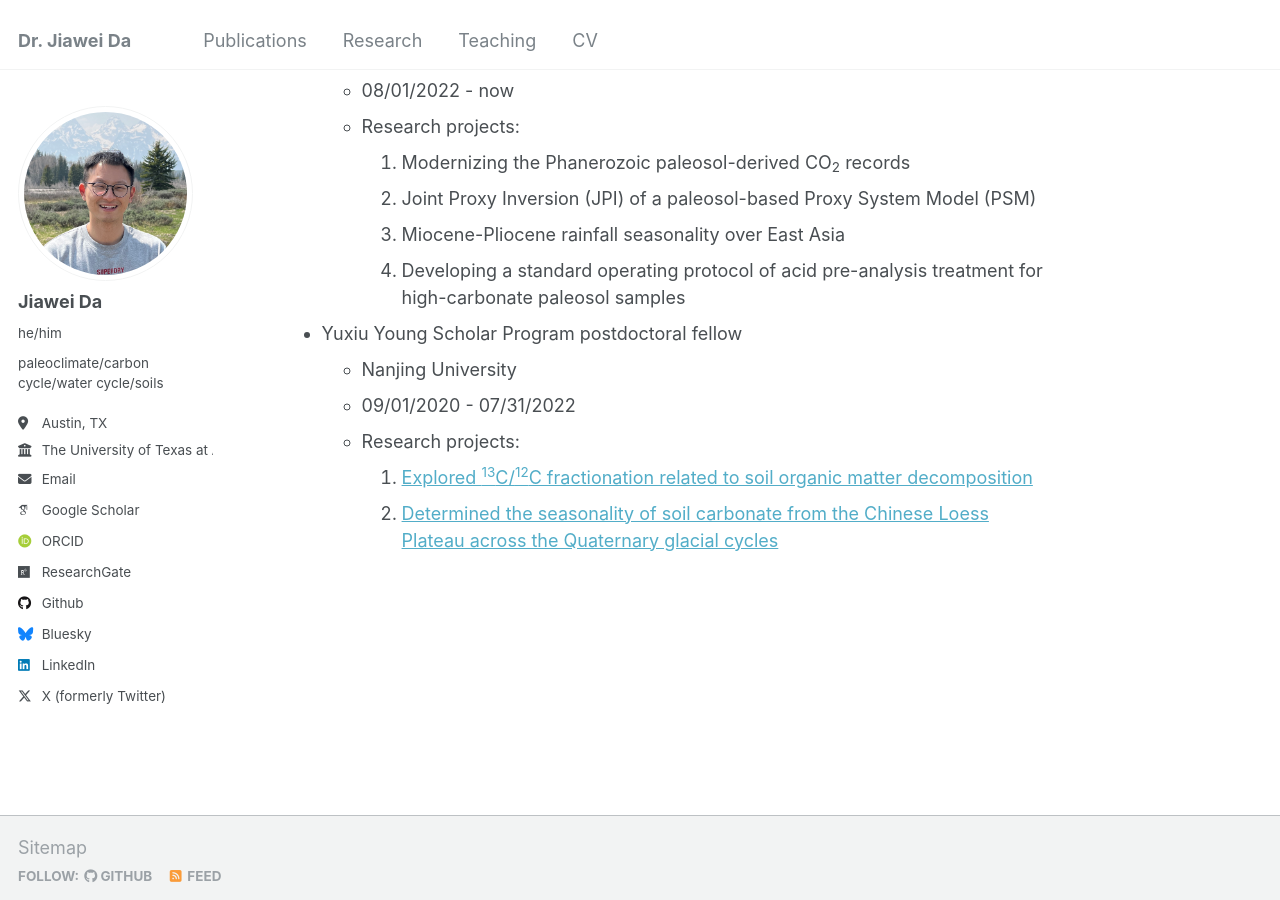
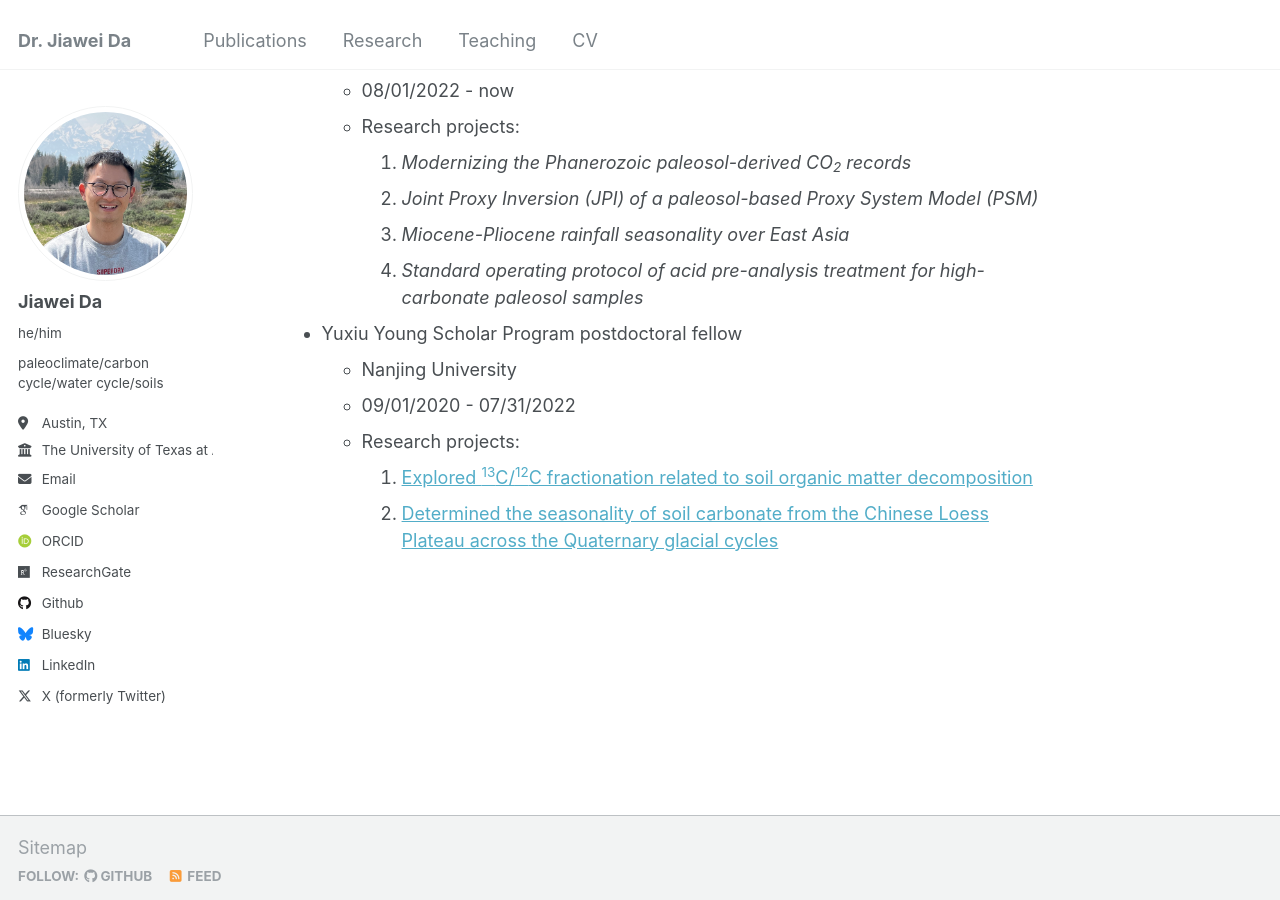
Before and after one commit to da-jiawei/da-jiawei.github.io, a Jekyll site: the page built from _pages/about.md, in a window 1280 px wide and 900 px high, scrolled down 771 px. Built offline with Jekyll 4.4.1, drawn with Linux system fonts in a browser that asks for light colours; some web fonts are replaced.

Commit message:
update intro

```diff
--- a/_data/navigation.yml
+++ b/_data/navigation.yml
@@ -24,7 +24,7 @@ main:
   #   url: /year-archive/
 
   - title: "CV"
-    url: /files/CV_jiawei.pdf
+    url: /files/CV_JiaweiDa.pdf
 
   # - title: "Guide"
   #   url: /markdown/
--- a/_pages/about.md
+++ b/_pages/about.md
@@ -26,10 +26,10 @@ Work Experience
     - The University of Texas at Austin
     - 08/01/2022 - now
     - Research projects:
-        1. Modernizing the Phanerozoic paleosol-derived CO<sub>2</sub> records
-        2. Joint Proxy Inversion (JPI) of a paleosol-based Proxy System Model (PSM)
-        3. Miocene-Pliocene rainfall seasonality over East Asia
-        4. Developing a standard operating protocol of acid pre-analysis treatment for high-carbonate paleosol samples
+        1. *Modernizing the Phanerozoic paleosol-derived CO<sub>2</sub> records*
+        2. *Joint Proxy Inversion (JPI) of a paleosol-based Proxy System Model (PSM)*
+        3. *Miocene-Pliocene rainfall seasonality over East Asia*
+        4. *Standard operating protocol of acid pre-analysis treatment for high-carbonate paleosol samples*
 
   - Yuxiu Young Scholar Program postdoctoral fellow
     - Nanjing University
```
Also changed, not shown: 1 other file.
